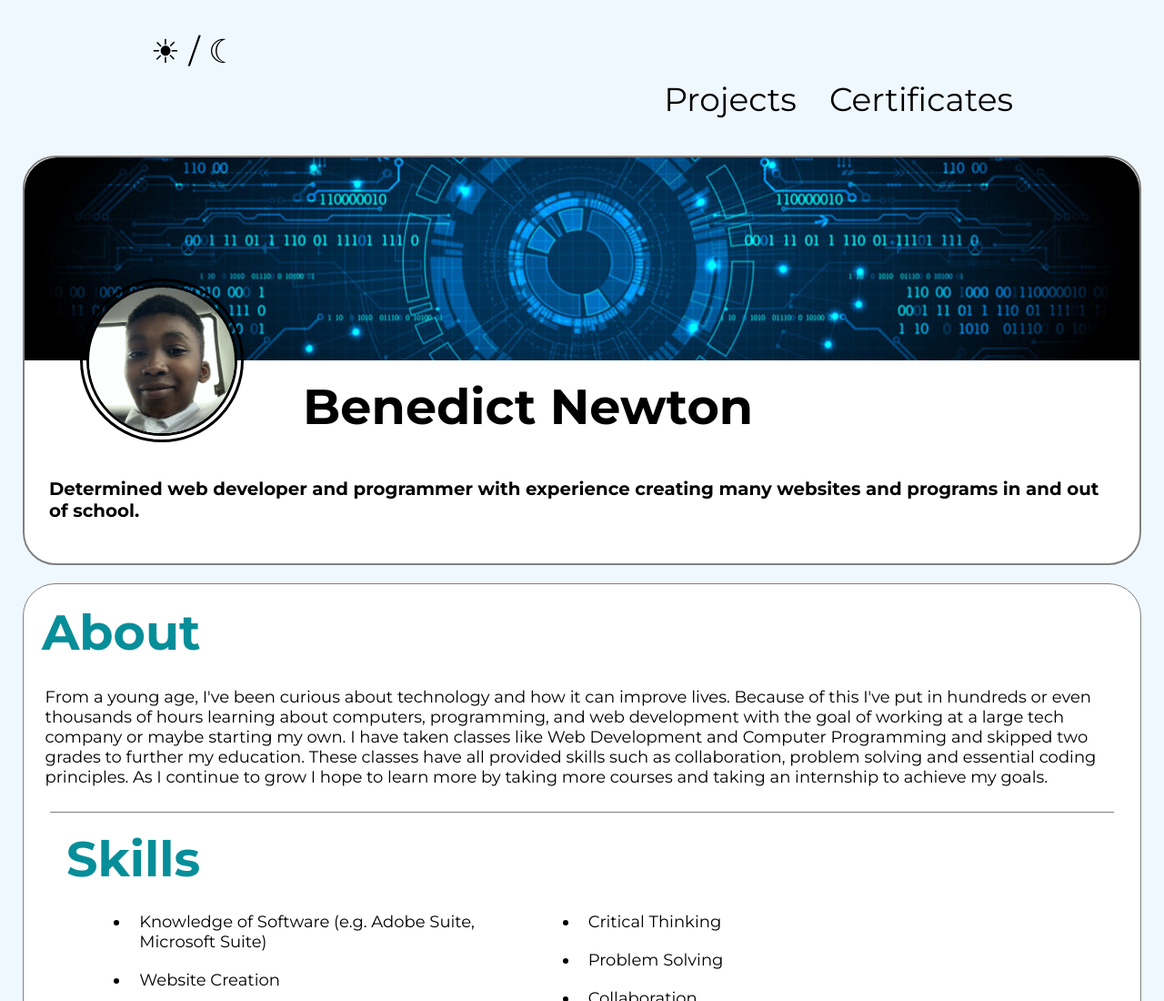
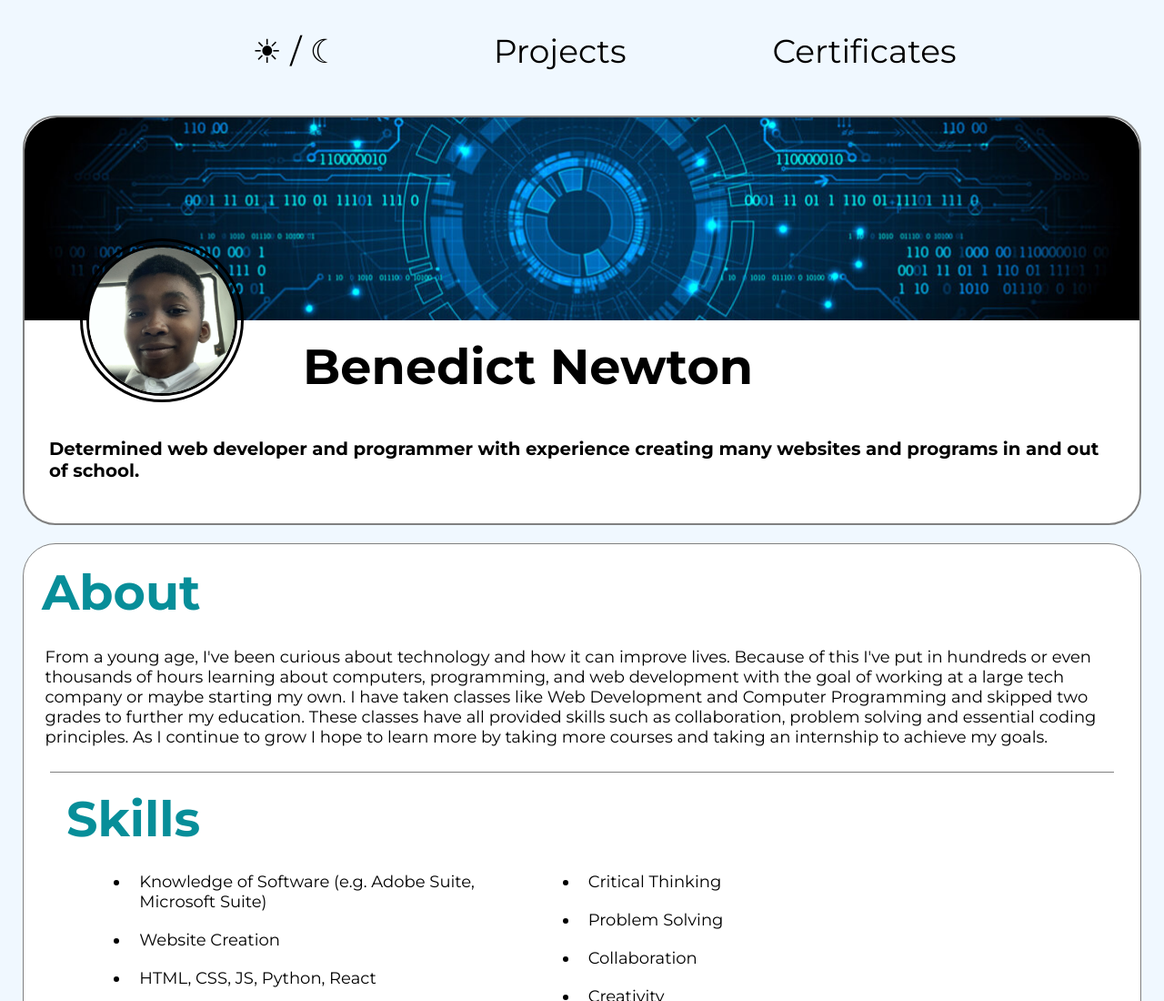
Before and after one commit to bendev2010/Portfolio, a plain HTML site: page index.html in a window 1280 px wide. Shown: the top 1100 px of the page at 91% size. Drawn offline with nearby package versions, Linux system fonts and the light colour scheme; a web font is replaced by a local one.

Commit message:
changes to nav design/display

```diff
--- a/css/style.css
+++ b/css/style.css
@@ -15,12 +15,9 @@ body {
 }
 
 nav {
-  display: grid;
   width: 100%;
   padding: 0 10%;
   margin-bottom: 5vh;
-  grid-template-areas: 'button menu';
-  grid-template-columns: 2fr 6fr;
 }
 
 #modeswitch {
--- a/index.html
+++ b/index.html
@@ -12,10 +12,12 @@
 </head>
 <body class="light">
   <nav>
-    <button id="modeswitch" class="light" onclick="colorScheme()">
-      <span>&#9728;</span> / <span>&#9790;</span>
-    </button>
     <ul>
+      <li><a>
+        <button id="modeswitch" class="light" onclick="colorScheme()">
+          <span>&#9728;</span> / <span>&#9790;</span>
+        </button>
+       </a></li>
       <li><a href="projects.html">Projects</a></li>
       <li><a href="certificates.html">Certificates</a></li>
     </ul>
```
